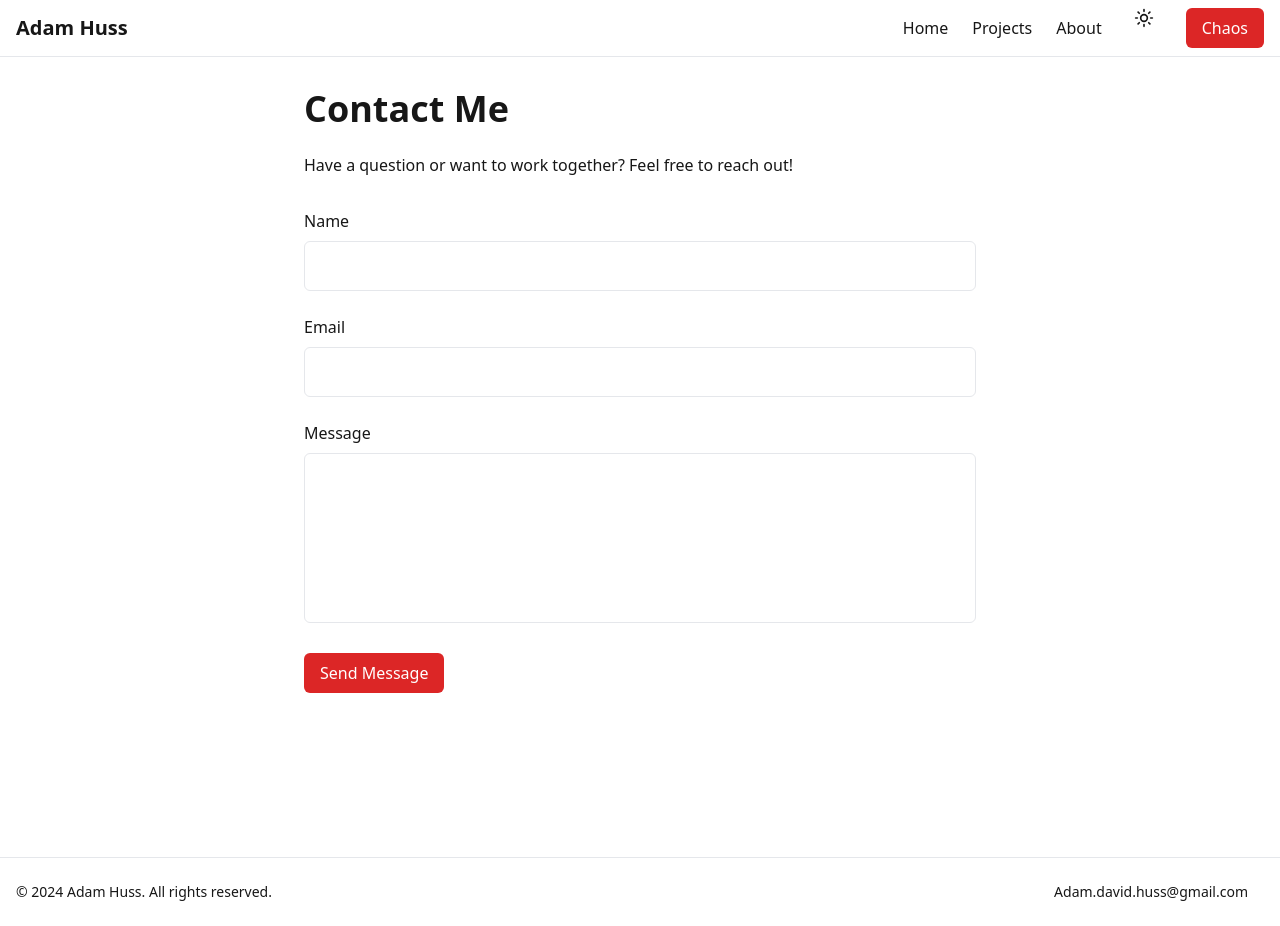
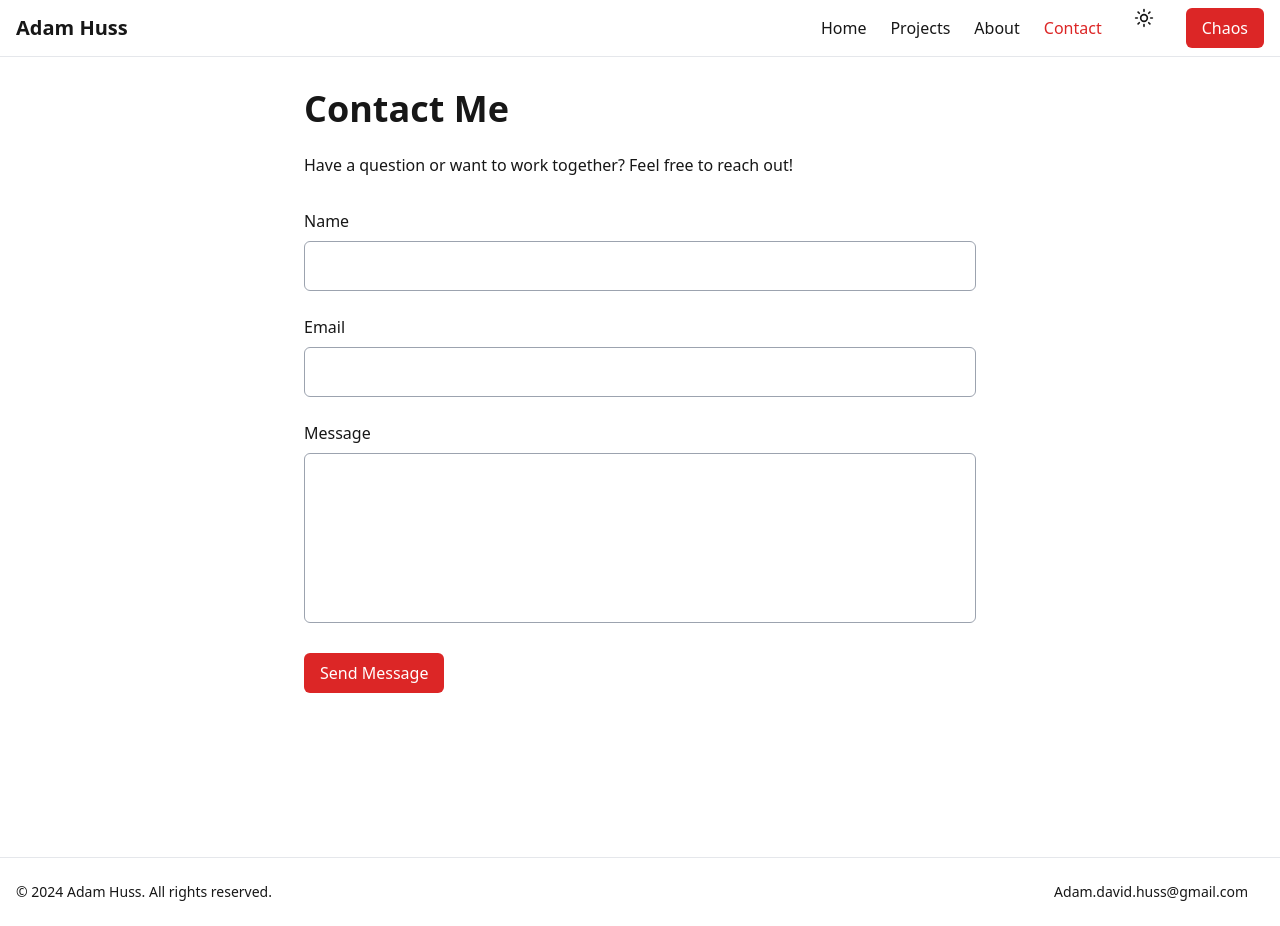
Before and after one commit to AHuss13/Personal_Website, a Next.js app: page /contact in a window 1280 px wide. Built offline with nearby package versions, Linux system fonts and the light colour scheme.

Commit message:
Moved ContactForm to a new component, added EmailJS to ContactForm, and added Contact route back to Header.

```diff
--- a/app/contact/page.tsx
+++ b/app/contact/page.tsx
@@ -1,33 +1,9 @@
 "use client";
 
-import { useState } from "react";
 import { motion } from "framer-motion";
-import { Button } from "@/components/ui/Button";
+import ContactForm from "@/components/forms/ContactForm";
 
 export default function Contact() {
-  const [formData, setFormData] = useState({
-    name: "",
-    email: "",
-    message: "",
-  });
-
-  const handleSubmit = async (e: React.FormEvent) => {
-    e.preventDefault();
-    // Handle form submission logic here
-    console.log(formData);
-  };
-
-  const handleChange = (
-    e: React.ChangeEvent<HTMLInputElement | HTMLTextAreaElement>
-  ) => {
-    const { name, value } = e.target;
-    setFormData((prev) => ({
-      ...prev,
-      [name]: value,
-    }));
-  };
-
-  {/* TODO: Make this send a message to me on the backend in the future */}
   return (
     <main className="min-h-screen p-8">
       <motion.div
@@ -41,54 +17,7 @@ export default function Contact() {
           Have a question or want to work together? Feel free to reach out!
         </p>
 
-        <form onSubmit={handleSubmit} className="space-y-6">
-          <div>
-            <label htmlFor="name" className="block mb-2 font-medium">
-              Name
-            </label>
-            <input
-              type="text"
-              id="name"
-              name="name"
-              value={formData.name}
-              onChange={handleChange}
-              required
-              className="w-full p-3 rounded-md border border-border bg-background"
-            />
-          </div>
-
-          <div>
-            <label htmlFor="email" className="block mb-2 font-medium">
-              Email
-            </label>
-            <input
-              type="email"
-              id="email"
-              name="email"
-              value={formData.email}
-              onChange={handleChange}
-              required
-              className="w-full p-3 rounded-md border border-border bg-background"
-            />
-          </div>
-
-          <div>
-            <label htmlFor="message" className="block mb-2 font-medium">
-              Message
-            </label>
-            <textarea
-              id="message"
-              name="message"
-              value={formData.message}
-              onChange={handleChange}
-              required
-              rows={6}
-              className="w-full p-3 rounded-md border border-border bg-background resize-none"
-            />
-          </div>
-
-          <Button type="submit">Send Message</Button>
-        </form>
+        <ContactForm />
       </motion.div>
     </main>
   );
--- /dev/null
+++ b/components/forms/ContactForm.tsx
@@ -0,0 +1,129 @@
+"use client";
+
+import { useState } from "react";
+import { Button } from "@/components/ui/Button";
+import emailjs from "@emailjs/browser";
+
+interface FormData {
+  name: string;
+  email: string;
+  message: string;
+}
+
+export default function ContactForm() {
+  const [formData, setFormData] = useState<FormData>({
+    name: "",
+    email: "",
+    message: "",
+  });
+  const [status, setStatus] = useState<{
+    type: "success" | "error" | null;
+    message: string;
+  }>({ type: null, message: "" });
+
+  const handleSubmit = async (e: React.FormEvent) => {
+    e.preventDefault();
+    setStatus({ type: null, message: "" });
+
+    try {
+      const result = await emailjs.send(
+        process.env.NEXT_PUBLIC_EMAILJS_SERVICE_ID!,
+        process.env.NEXT_PUBLIC_EMAILJS_TEMPLATE_ID!,
+        {
+          from_name: formData.name,
+          from_email: formData.email,
+          message: formData.message,
+        },
+        process.env.NEXT_PUBLIC_EMAILJS_PUBLIC_KEY
+      );
+
+      if (result.status === 200) {
+        setStatus({
+          type: "success",
+          message: "Thank you! Your message has been sent successfully.",
+        });
+        setFormData({ name: "", email: "", message: "" });
+      }
+    } catch (error) {
+      setStatus({
+        type: "error",
+        message: "Sorry, something went wrong. Please try again later.",
+      });
+    }
+  };
+
+  const handleChange = (
+    e: React.ChangeEvent<HTMLInputElement | HTMLTextAreaElement>
+  ) => {
+    const { name, value } = e.target;
+    setFormData((prev) => ({
+      ...prev,
+      [name]: value,
+    }));
+  };
+
+  return (
+    <>
+      {status.message && (
+        <div
+          className={`p-4 mb-6 rounded-md ${
+            status.type === "success"
+              ? "bg-green-100 text-green-700"
+              : "bg-red-100 text-red-700"
+          }`}
+        >
+          {status.message}
+        </div>
+      )}
+
+      <form onSubmit={handleSubmit} className="space-y-6">
+        <div>
+          <label htmlFor="name" className="block mb-2 font-medium">
+            Name
+          </label>
+          <input
+            type="text"
+            id="name"
+            name="name"
+            value={formData.name}
+            onChange={handleChange}
+            required
+            className="w-full p-3 rounded-md border border-gray-400 bg-background"
+          />
+        </div>
+
+        <div>
+          <label htmlFor="email" className="block mb-2 font-medium">
+            Email
+          </label>
+          <input
+            type="email"
+            id="email"
+            name="email"
+            value={formData.email}
+            onChange={handleChange}
+            required
+            className="w-full p-3 rounded-md border border-gray-400 bg-background"
+          />
+        </div>
+
+        <div>
+          <label htmlFor="message" className="block mb-2 font-medium">
+            Message
+          </label>
+          <textarea
+            id="message"
+            name="message"
+            value={formData.message}
+            onChange={handleChange}
+            required
+            rows={6}
+            className="w-full p-3 rounded-md border border-gray-400 bg-background resize-none"
+          />
+        </div>
+
+        <Button type="submit">Send Message</Button>
+      </form>
+    </>
+  );
+}
--- a/components/layout/Header.tsx
+++ b/components/layout/Header.tsx
@@ -84,14 +84,14 @@ function NavLinks({ isActive }: { isActive: (path: string) => boolean }) {
       >
         About
       </Link>
-      {/* <Link
+      <Link
         href="/contact"
         className={`hover:text-primary transition-colors ${
           isActive("/contact") ? "text-primary font-medium" : ""
         }`}
       >
         Contact
-      </Link> */}
+      </Link>
     </>
   );
 }
--- a/components/sections/hero.tsx
+++ b/components/sections/hero.tsx
@@ -15,7 +15,7 @@ export function Hero() {
             Hi, I&apos;m <span className="text-primary">Adam</span>
           </h1>
           <p className="mt-4 sm:mt-6 text-base sm:text-lg md:text-xl text-foreground/80">
-            I like to learn new things and solve problems.
+            I just want to solve problems and learn new things.
           </p>
         </motion.div>
         <div className="mt-4"></div>
--- a/package.json
+++ b/package.json
@@ -9,6 +9,7 @@
     "lint": "next lint"
   },
   "dependencies": {
+    "@emailjs/browser": "^4.4.1",
     "@hookform/resolvers": "^3.9.1",
     "@radix-ui/react-dialog": "^1.1.2",
     "@radix-ui/react-dropdown-menu": "^2.1.2",
```
Also changed, not shown: 1 other file (tests, documents, lock files or other folders).
